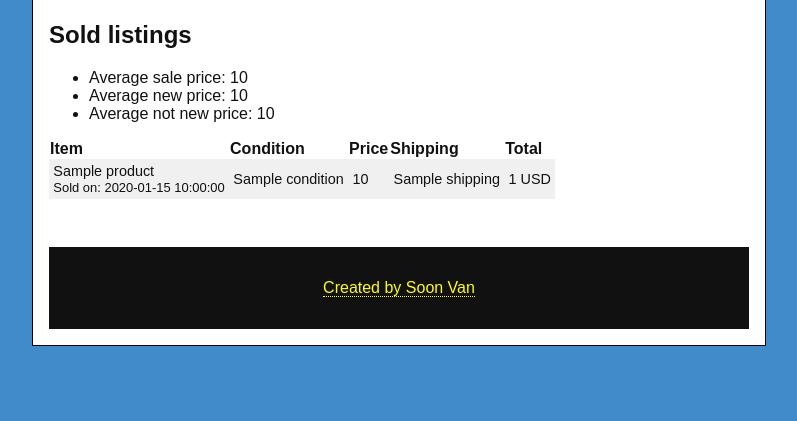
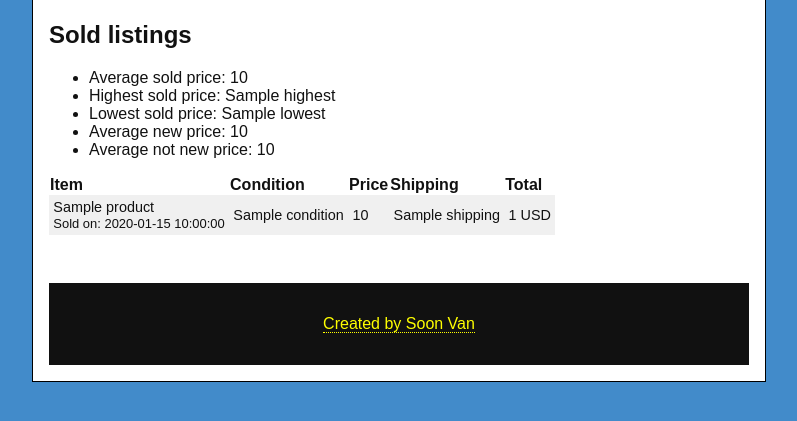
Before and after one commit to randomecho/trending-on-the-bay, a Flask app: template templates/search.html in a window 1280 px wide. Shown: the part 167-588 px from the top of the page, without its empty margins (241-1038 px from the left). Run offline with Flask 2, Linux system fonts and the light colour scheme; the template is opened without the code that fills it: most values are stand-ins (such as "Sample title", 1, 10 or a date in 2020); parts of the project's set-up code (start-up, migrations or seed data) failed here and were passed over.

Commit message:
Show highest, lowest prices item sold for
Inclusive of shipping, to better see what the market will bear.

```diff
--- a/ebay.py
+++ b/ebay.py
@@ -86,7 +86,9 @@ def generateStatistics(items):
     stats = {
         'average': average_sale_price,
         'average_new': average_new_price,
-        'average_other': average_other_price
+        'average_other': average_other_price,
+        'highest': max(total_price),
+        'lowest': min(total_price)
         }
 
     return stats
--- a/templates/search.html
+++ b/templates/search.html
@@ -19,7 +19,9 @@
 <h2>Sold listings</h2>
 {% if results.stats %}
 <ul>
-    <li>Average sale price: {{ results.stats.average }}</li>
+    <li>Average sold price: {{ results.stats.average }}</li>
+    <li>Highest sold price: {{ results.stats.highest }}</li>
+    <li>Lowest sold price: {{ results.stats.lowest }}</li>
     <li>Average new price: {{ results.stats.average_new }}</li>
     <li>Average not new price: {{ results.stats.average_other }}</li>
 </ul>
```
